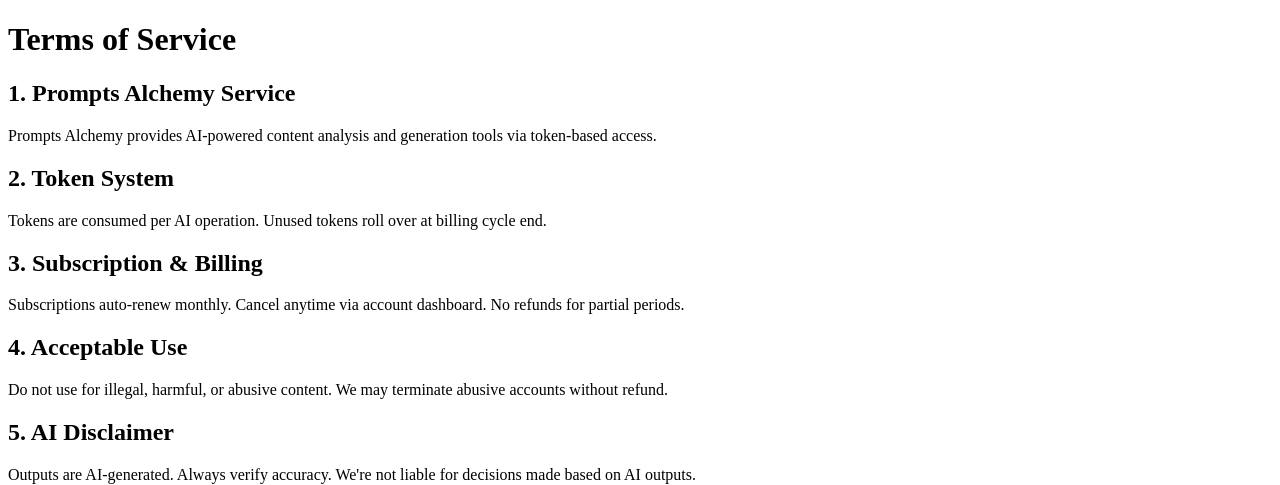
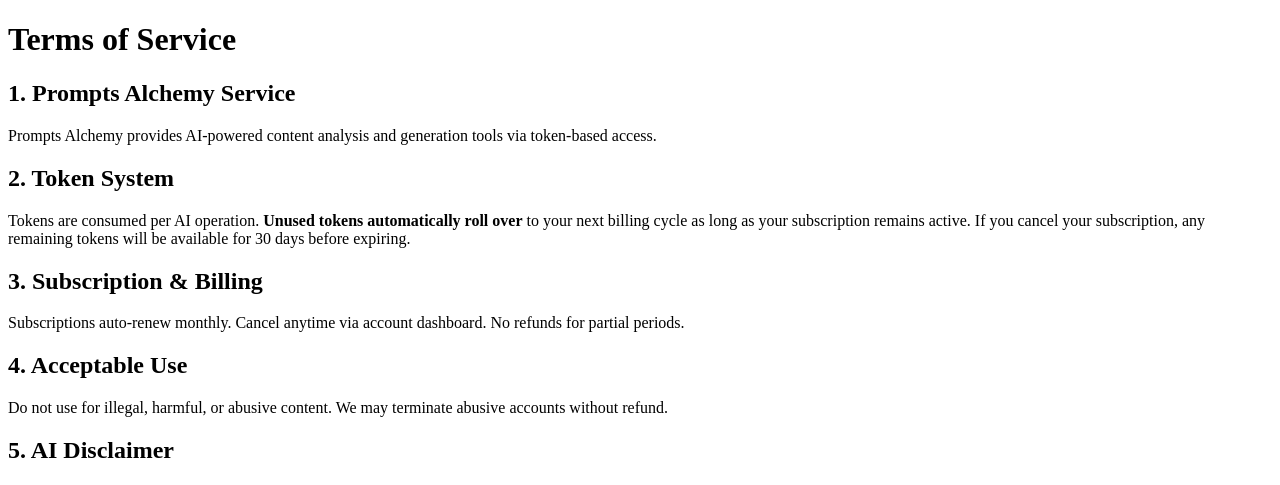
Before and after one commit to lucsetzer/prompt-alchemy-v5, a FastAPI app: template templates/terms.html in a window 1280 px wide. Shown: the top 485 px of the page. Run offline with FastAPI, Linux system fonts and the light colour scheme; the template is opened without the code that fills it, so the values that code supplies are empty.

Commit message:
Update token system explanation in terms.html
Clarified token rollover policy in terms of service.

```diff
--- a/templates/terms.html
+++ b/templates/terms.html
@@ -8,7 +8,7 @@
   <p>Prompts Alchemy provides AI-powered content analysis and generation tools via token-based access.</p>
 
   <h2>2. Token System</h2>
-  <p>Tokens are consumed per AI operation. Unused tokens roll over at billing cycle end.</p>
+<p>Tokens are consumed per AI operation. <strong>Unused tokens automatically roll over</strong> to your next billing cycle as long as your subscription remains active. If you cancel your subscription, any remaining tokens will be available for 30 days before expiring.</p>
 
   <h2>3. Subscription & Billing</h2>
   <p>Subscriptions auto-renew monthly. Cancel anytime via account dashboard. No refunds for partial periods.</p>
```
